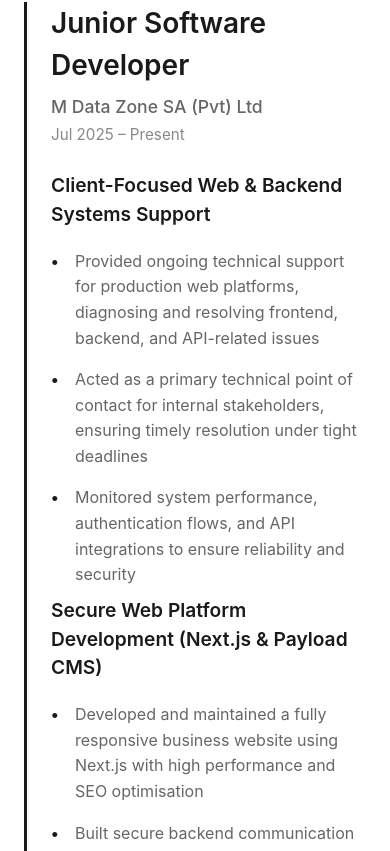
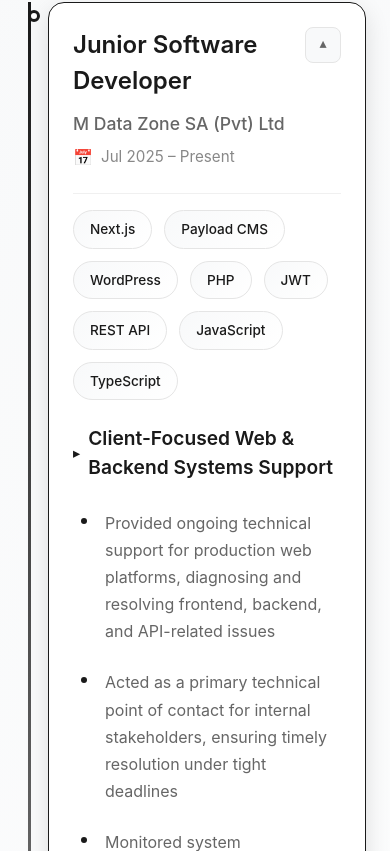
Before and after one commit to Dilo1999/Comunity-Portfolio, a React (Vite) app: page / in a window 390 px wide. Shown: the part 3433-4284 px from the top of the page. Built offline with nearby package versions, Linux system fonts and the light colour scheme.

Commit message:
Refactor Experience component and styles for enhanced UI/UX. Implemented a timeline layout with animations, expandable details, and technology tags. Updated CSS for improved aesthetics and responsiveness.

```diff
--- a/src/App.css
+++ b/src/App.css
@@ -240,81 +240,260 @@
 /* Experience Section */
 .experience {
   padding: 6rem 0;
-  background: #ffffff;
-}
-
-.experience-list {
-  display: flex;
-  flex-direction: column;
-  gap: 3rem;
-}
-
-.experience-item {
-  border-left: 3px solid #1a1a1a;
-  padding-left: 2rem;
+  background: linear-gradient(135deg, #f8f9fa 0%, #ffffff 100%);
   position: relative;
 }
 
+/* Timeline Design */
+.experience-timeline {
+  position: relative;
+  padding-left: 2rem;
+}
+
+.experience-timeline::before {
+  content: '';
+  position: absolute;
+  left: 0.5rem;
+  top: 0;
+  bottom: 0;
+  width: 3px;
+  background: linear-gradient(180deg, #1a1a1a 0%, #e5e5e5 100%);
+}
+
+.experience-card {
+  position: relative;
+  margin-bottom: 3rem;
+  opacity: 0;
+  transform: translateY(30px);
+  transition: all 0.6s cubic-bezier(0.4, 0, 0.2, 1);
+}
+
+.experience-card.visible {
+  opacity: 1;
+  transform: translateY(0);
+}
+
+.experience-card:last-child {
+  margin-bottom: 0;
+}
+
+.timeline-marker {
+  position: absolute;
+  left: -1.75rem;
+  top: 0.5rem;
+  width: 16px;
+  height: 16px;
+  border-radius: 50%;
+  background: #ffffff;
+  border: 3px solid #1a1a1a;
+  z-index: 2;
+  transition: all 0.3s ease;
+}
+
+.experience-card:hover .timeline-marker {
+  transform: scale(1.3);
+  box-shadow: 0 0 0 4px rgba(26, 26, 26, 0.1);
+}
+
+.experience-content {
+  background: #ffffff;
+  border: 1px solid #e5e5e5;
+  border-radius: 16px;
+  padding: 2rem;
+  transition: all 0.3s ease;
+  box-shadow: 0 2px 8px rgba(0, 0, 0, 0.05);
+}
+
+.experience-card:hover .experience-content {
+  border-color: #1a1a1a;
+  box-shadow: 0 8px 24px rgba(0, 0, 0, 0.1);
+  transform: translateX(8px);
+}
+
+.experience-card.expanded .experience-content {
+  border-color: #1a1a1a;
+  box-shadow: 0 8px 24px rgba(0, 0, 0, 0.12);
+}
+
+/* Experience Header */
 .experience-header {
   margin-bottom: 1.5rem;
+}
+
+.experience-title-row {
+  display: flex;
+  justify-content: space-between;
+  align-items: flex-start;
+  gap: 1rem;
+  margin-bottom: 0.75rem;
 }
 
 .experience-header h3 {
   font-size: 1.75rem;
   font-weight: 600;
-  margin-bottom: 0.5rem;
   color: #1a1a1a;
+  margin: 0;
+  flex: 1;
+}
+
+.expand-toggle {
+  background: #f8f9fa;
+  border: 1px solid #e5e5e5;
+  border-radius: 8px;
+  padding: 0.5rem;
+  cursor: pointer;
+  transition: all 0.2s;
+  display: flex;
+  align-items: center;
+  justify-content: center;
+  min-width: 36px;
+  height: 36px;
+}
+
+.expand-toggle:hover {
+  background: #1a1a1a;
+  border-color: #1a1a1a;
+}
+
+.expand-toggle:hover .expand-icon {
+  color: #ffffff;
+}
+
+.expand-icon {
+  font-size: 0.75rem;
+  color: #666;
+  transition: all 0.3s ease;
+  display: inline-block;
+}
+
+.expand-icon.expanded {
+  transform: rotate(180deg);
 }
 
 .company {
   display: block;
   font-size: 1.1rem;
   color: #666;
-  margin-bottom: 0.25rem;
+  margin-bottom: 0.5rem;
   font-weight: 500;
 }
 
 .period {
-  display: block;
+  display: flex;
+  align-items: center;
+  gap: 0.5rem;
   font-size: 0.95rem;
   color: #888;
 }
 
-.experience-details {
-  margin-top: 1rem;
+.period-icon {
+  font-size: 1rem;
 }
 
-.experience-details h4 {
+/* Technology Tags */
+.experience-technologies {
+  display: flex;
+  flex-wrap: wrap;
+  gap: 0.75rem;
+  margin-bottom: 1.5rem;
+  padding-top: 1rem;
+  border-top: 1px solid #f0f0f0;
+}
+
+.tech-tag {
+  padding: 0.5rem 1rem;
+  background: linear-gradient(135deg, #f8f9fa 0%, #ffffff 100%);
+  border: 1px solid #e5e5e5;
+  border-radius: 20px;
+  font-size: 0.85rem;
+  color: #1a1a1a;
+  transition: all 0.2s;
+  font-weight: 500;
+}
+
+.tech-tag:hover {
+  background: #1a1a1a;
+  color: #ffffff;
+  border-color: #1a1a1a;
+  transform: translateY(-2px);
+  box-shadow: 0 4px 8px rgba(0, 0, 0, 0.1);
+}
+
+/* Experience Details */
+.experience-details {
+  max-height: 0;
+  overflow: hidden;
+  transition: max-height 0.5s cubic-bezier(0.4, 0, 0.2, 1), opacity 0.3s ease;
+  opacity: 0;
+}
+
+.experience-details.show {
+  max-height: 2000px;
+  opacity: 1;
+}
+
+.detail-section {
+  margin-bottom: 2rem;
+  animation: fadeInUp 0.4s ease forwards;
+}
+
+.detail-section:last-child {
+  margin-bottom: 0;
+}
+
+.detail-section h4 {
   font-size: 1.2rem;
   font-weight: 600;
-  margin-top: 1.5rem;
-  margin-bottom: 0.75rem;
+  margin-bottom: 1rem;
   color: #1a1a1a;
+  display: flex;
+  align-items: center;
+  gap: 0.5rem;
 }
 
-.experience-details h4:first-child {
-  margin-top: 0;
+.detail-icon {
+  color: #1a1a1a;
+  font-size: 0.9rem;
 }
 
-.experience-details ul {
+.detail-section ul {
   list-style: none;
   padding-left: 0;
 }
 
-.experience-details li {
-  padding: 0.5rem 0;
-  padding-left: 1.5rem;
+.detail-section li {
+  padding: 0.75rem 0;
+  padding-left: 2rem;
   position: relative;
   color: #666;
-  line-height: 1.6;
+  line-height: 1.7;
+  transition: color 0.2s;
 }
 
-.experience-details li::before {
-  content: "•";
+.detail-section li:hover {
+  color: #1a1a1a;
+}
+
+.bullet-point {
   position: absolute;
-  left: 0;
-  color: #1a1a1a;
-  font-weight: bold;
+  left: 0.5rem;
+  top: 1.25rem;
+  width: 6px;
+  height: 6px;
+  background: #1a1a1a;
+  border-radius: 50%;
+}
+
+/* Animations */
+@keyframes fadeInUp {
+  from {
+    opacity: 0;
+    transform: translateY(10px);
+  }
+  to {
+    opacity: 1;
+    transform: translateY(0);
+  }
 }
 
 /* Education Section */
@@ -437,8 +616,30 @@
     grid-template-columns: 1fr;
   }
 
-  .experience-item {
+  .experience-timeline {
     padding-left: 1.5rem;
+  }
+
+  .experience-timeline::before {
+    left: 0.25rem;
+  }
+
+  .timeline-marker {
+    left: -1.25rem;
+    width: 12px;
+    height: 12px;
+  }
+
+  .experience-content {
+    padding: 1.5rem;
+  }
+
+  .experience-header h3 {
+    font-size: 1.5rem;
+  }
+
+  .experience-card {
+    margin-bottom: 2rem;
   }
 
   .container {
--- a/src/components/Experience.tsx
+++ b/src/components/Experience.tsx
@@ -1,9 +1,29 @@
+import { useState, useEffect, useRef } from 'react'
+
+interface ExperienceDetail {
+  heading: string
+  points: string[]
+}
+
+interface Experience {
+  title: string
+  company: string
+  period: string
+  technologies: string[]
+  details: ExperienceDetail[]
+}
+
 const Experience = () => {
-  const experiences = [
+  const [expandedItems, setExpandedItems] = useState<Set<number>>(new Set([0]))
+  const [visibleItems, setVisibleItems] = useState<Set<number>>(new Set())
+  const experienceRefs = useRef<(HTMLDivElement | null)[]>([])
+
+  const experiences: Experience[] = [
     {
       title: 'Junior Software Developer',
       company: 'M Data Zone SA (Pvt) Ltd',
       period: 'Jul 2025 – Present',
+      technologies: ['Next.js', 'Payload CMS', 'WordPress', 'PHP', 'JWT', 'REST API', 'JavaScript', 'TypeScript'],
       details: [
         {
           heading: 'Client-Focused Web & Backend Systems Support',
@@ -34,6 +54,7 @@ const Experience = () => {
       title: 'Software Engineering Intern',
       company: 'Sri Lanka Export Development Board (EDB)',
       period: 'May 2024 – Nov 2025',
+      technologies: ['Laravel', 'React Native', 'PHP', 'JavaScript', 'MySQL', 'REST API'],
       details: [
         {
           heading: 'Enterprise Web Application Support (Laravel)',
@@ -59,32 +80,112 @@ const Experience = () => {
     }
   ]
 
+  // Intersection Observer for scroll animations
+  useEffect(() => {
+    const observers = experienceRefs.current.map((ref, index) => {
+      if (!ref) return null
+
+      const observer = new IntersectionObserver(
+        (entries) => {
+          entries.forEach((entry) => {
+            if (entry.isIntersecting) {
+              setVisibleItems((prev) => new Set([...prev, index]))
+            }
+          })
+        },
+        { threshold: 0.1 }
+      )
+
+      observer.observe(ref)
+      return observer
+    })
+
+    return () => {
+      observers.forEach((observer) => observer?.disconnect())
+    }
+  }, [])
+
+  const toggleExpand = (index: number) => {
+    setExpandedItems((prev) => {
+      const newSet = new Set(prev)
+      if (newSet.has(index)) {
+        newSet.delete(index)
+      } else {
+        newSet.add(index)
+      }
+      return newSet
+    })
+  }
+
   return (
     <section id="experience" className="experience">
       <div className="container">
         <h2 className="section-title">Experience</h2>
-        <div className="experience-list">
-          {experiences.map((experience, index) => (
-            <div key={index} className="experience-item">
+
+        {/* Experience Timeline */}
+        <div className="experience-timeline">
+          {experiences.map((experience, index) => {
+              const isExpanded = expandedItems.has(index)
+              const isVisible = visibleItems.has(index)
+
+              return (
+                <div
+                  key={index}
+                  ref={(el) => {
+                    experienceRefs.current[index] = el
+                  }}
+                  className={`experience-card ${isVisible ? 'visible' : ''} ${isExpanded ? 'expanded' : ''}`}
+                >
+                  <div className="timeline-marker"></div>
+                  <div className="experience-content">
                     <div className="experience-header">
+                      <div className="experience-title-row">
                         <h3>{experience.title}</h3>
+                        <button
+                          onClick={() => toggleExpand(index)}
+                          className="expand-toggle"
+                          aria-label={isExpanded ? 'Collapse' : 'Expand'}
+                        >
+                          <span className={`expand-icon ${isExpanded ? 'expanded' : ''}`}>▼</span>
+                        </button>
+                      </div>
                       <span className="company">{experience.company}</span>
-                <span className="period">{experience.period}</span>
+                      <span className="period">
+                        <span className="period-icon">📅</span>
+                        {experience.period}
+                      </span>
                     </div>
-              <div className="experience-details">
+
+                    {/* Technology Tags */}
+                    <div className="experience-technologies">
+                      {experience.technologies.map((tech, techIndex) => (
+                        <span key={techIndex} className="tech-tag">{tech}</span>
+                      ))}
+                    </div>
+
+                    {/* Expandable Details */}
+                    <div className={`experience-details ${isExpanded ? 'show' : ''}`}>
                       {experience.details.map((detail, detailIndex) => (
-                  <div key={detailIndex}>
-                    <h4>{detail.heading}</h4>
+                        <div key={detailIndex} className="detail-section">
+                          <h4>
+                            <span className="detail-icon">▸</span>
+                            {detail.heading}
+                          </h4>
                           <ul>
                             {detail.points.map((point, pointIndex) => (
-                        <li key={pointIndex}>{point}</li>
+                              <li key={pointIndex}>
+                                <span className="bullet-point"></span>
+                                {point}
+                              </li>
                             ))}
                           </ul>
                         </div>
                       ))}
                     </div>
                   </div>
-          ))}
+                </div>
+              )
+            })}
         </div>
       </div>
     </section>
```
Lines whose indentation alone changed are shown as unchanged.
